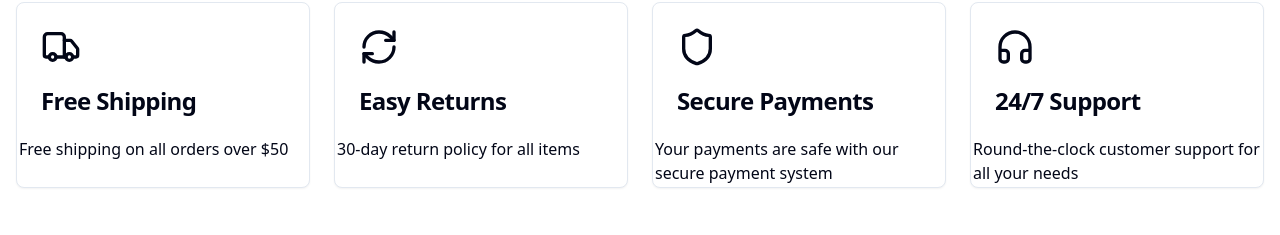
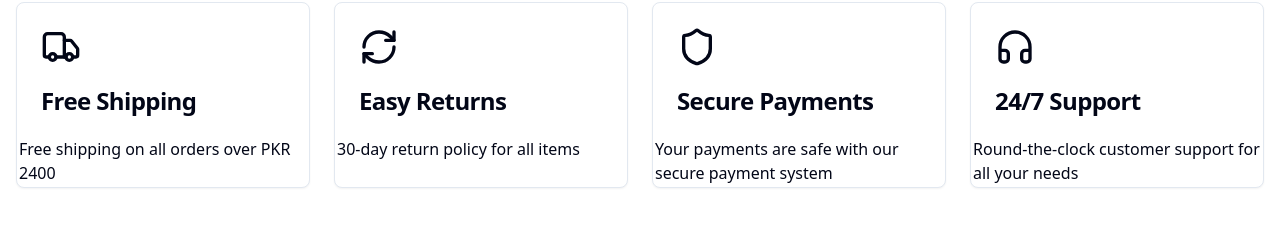
Before and after one commit to HassanAbbas10/DevShop, a React (Vite) app: page / in a window 1280 px wide. Shown: the part 2040-2275 px from the top of the page. Built offline with nearby package versions, Linux system fonts and the light colour scheme; no server answers.

Commit message:
modified:   src/components/FeatureHighlights/HighLights.jsx

```diff
--- a/src/components/FeatureHighlights/HighLights.jsx
+++ b/src/components/FeatureHighlights/HighLights.jsx
@@ -5,7 +5,7 @@ const features = [
   {
     icon: Truck,
     title: "Free Shipping",
-    description: "Free shipping on all orders over $50",
+    description: "Free shipping on all orders over PKR 2400",
   },
   {
     icon: RefreshCw,
```
